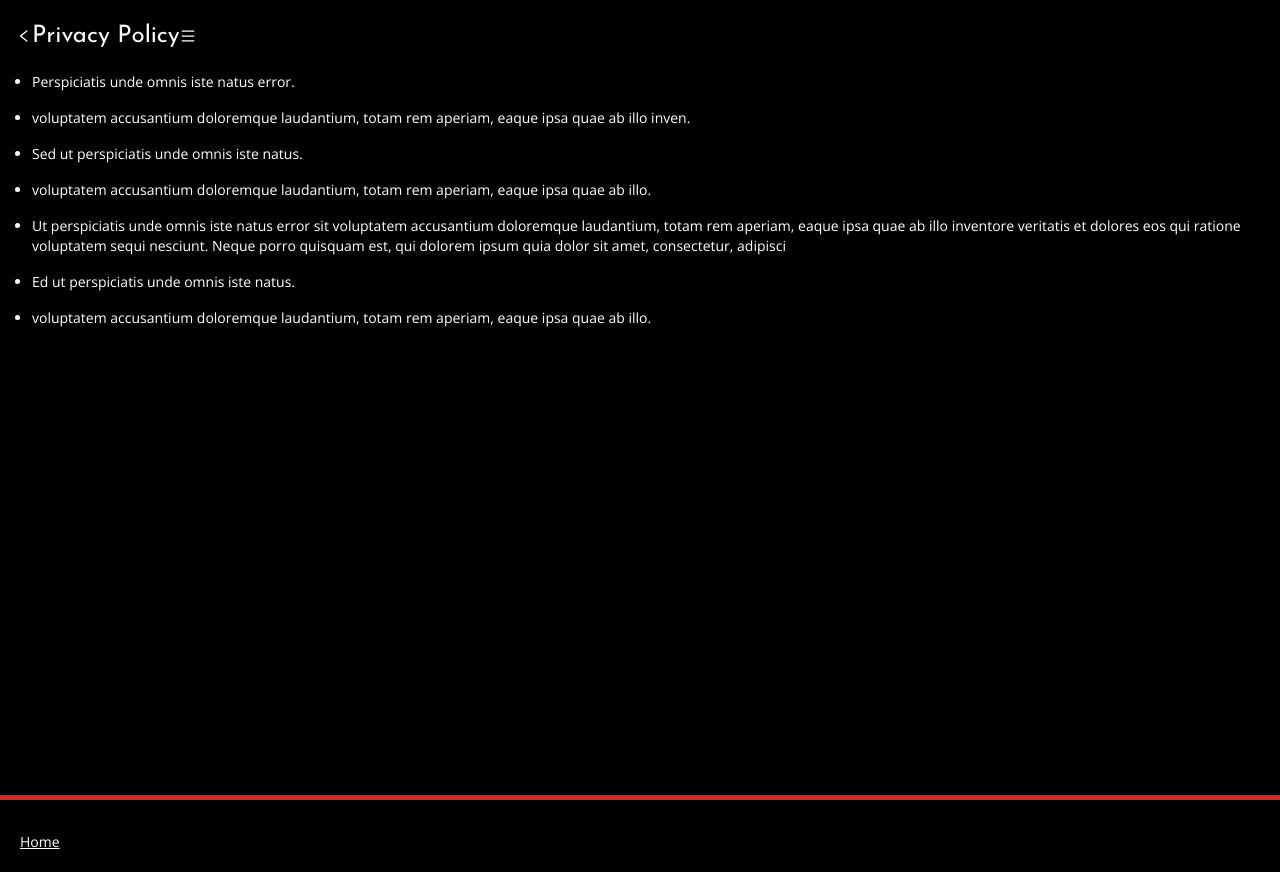
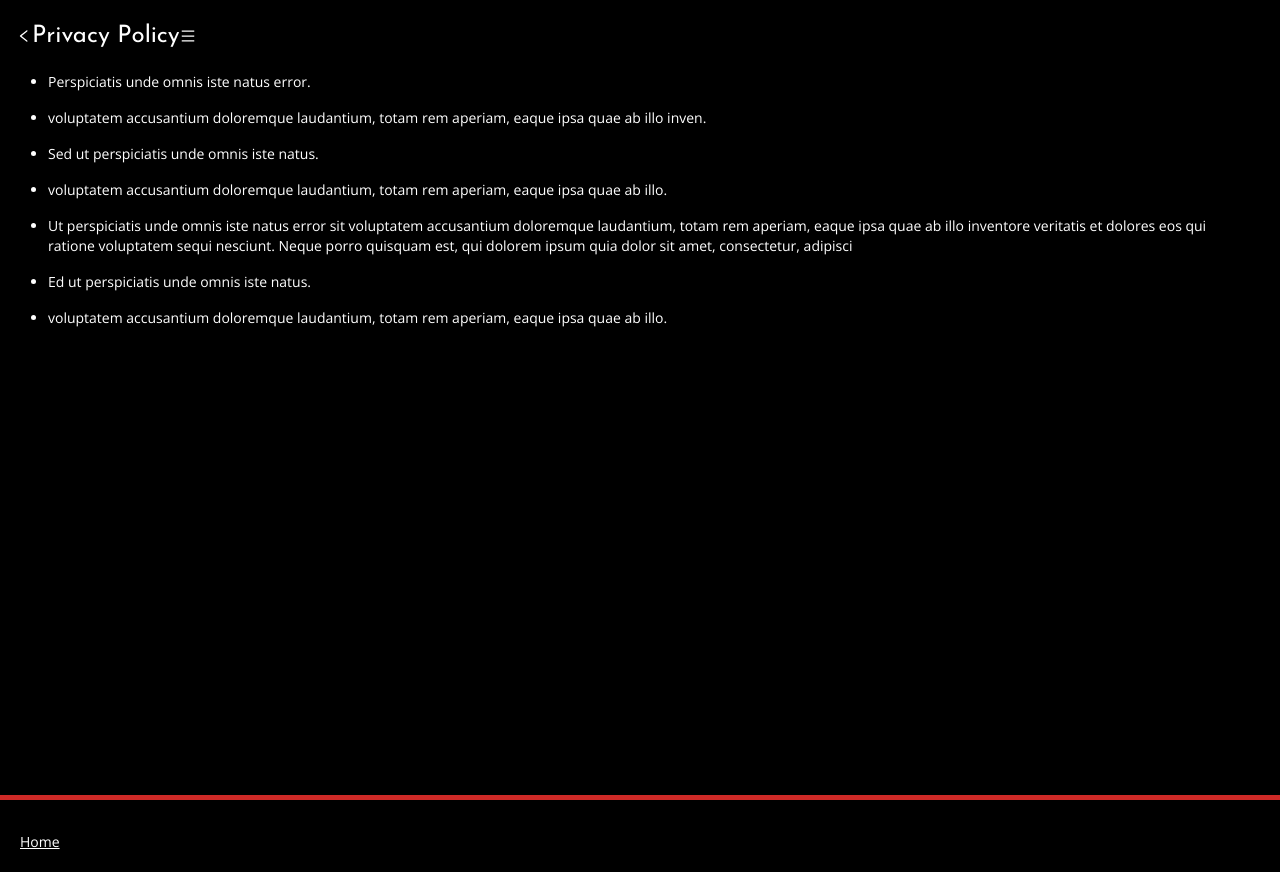
Before and after one commit to watat83/cheap-ass-ui, a Next.js app: page /privacy-policy in a window 1280 px wide. Built offline with nearby package versions, Linux system fonts and the light colour scheme.

Commit message:
minor changes

```diff
--- a/src/pages/privacy-policy.tsx
+++ b/src/pages/privacy-policy.tsx
@@ -17,7 +17,7 @@ const TermsConditions = () => {
     <>
       <Navbar pageName="Privacy Policy" toggleRightCollapse={toggleSidebar} />
       <Flex mt="72px" direction="column" justify="space-between" h="100vh">
-        <VStack px={4}>
+        <VStack px={8}>
           <UnorderedList spacing={4}>
             <ListItem textStyle="p">
               Perspiciatis unde omnis iste natus error.
--- a/src/pages/terms-conditions.tsx
+++ b/src/pages/terms-conditions.tsx
@@ -20,7 +20,7 @@ const TermsConditions = () => {
         toggleRightCollapse={toggleSidebar}
       />
       <Flex mt="72px" direction="column" justify="space-between" h="100vh">
-        <VStack px={4}>
+        <VStack px={8}>
           <UnorderedList spacing={4}>
             <ListItem textStyle="p">
               Dut perspiciatis unde omnis iste natus error sit voluptatem
```
